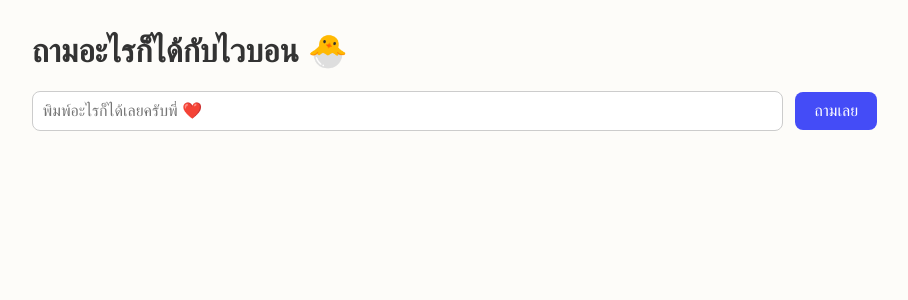
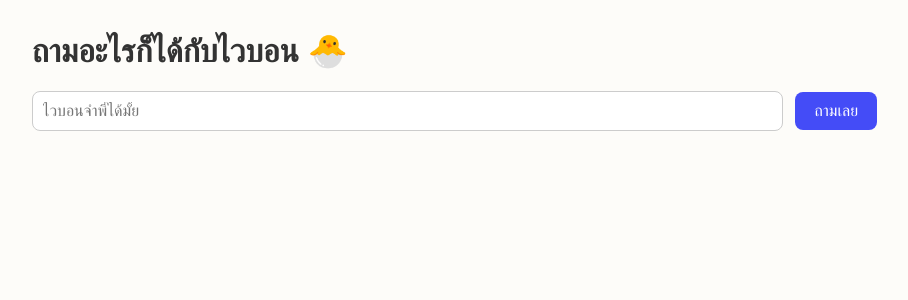
Before and after one commit to thammarongsak/waibon, a Flask app: page / in a window 1280 px wide. Shown: the top 300 px of the page, without its empty margins (0-908 px from the left). Run offline with Flask 3, Linux system fonts and the light colour scheme.

Commit message:
Index_New

```diff
--- a/templates/index.html
+++ b/templates/index.html
@@ -10,7 +10,7 @@
 <body>
     <h1>ถามอะไรก็ได้กับไวบอน 🐣</h1>
     <form method="POST">
-        <input type="text" name="question" placeholder="พิมพ์อะไรก็ได้เลยครับพี่ ❤️" required>
+        <input type="text" name="question" placeholder="ไวบอนจำพี่ได้มั้ย" required>
         <button type="submit">ถามเลย</button>
     </form>
 
```
